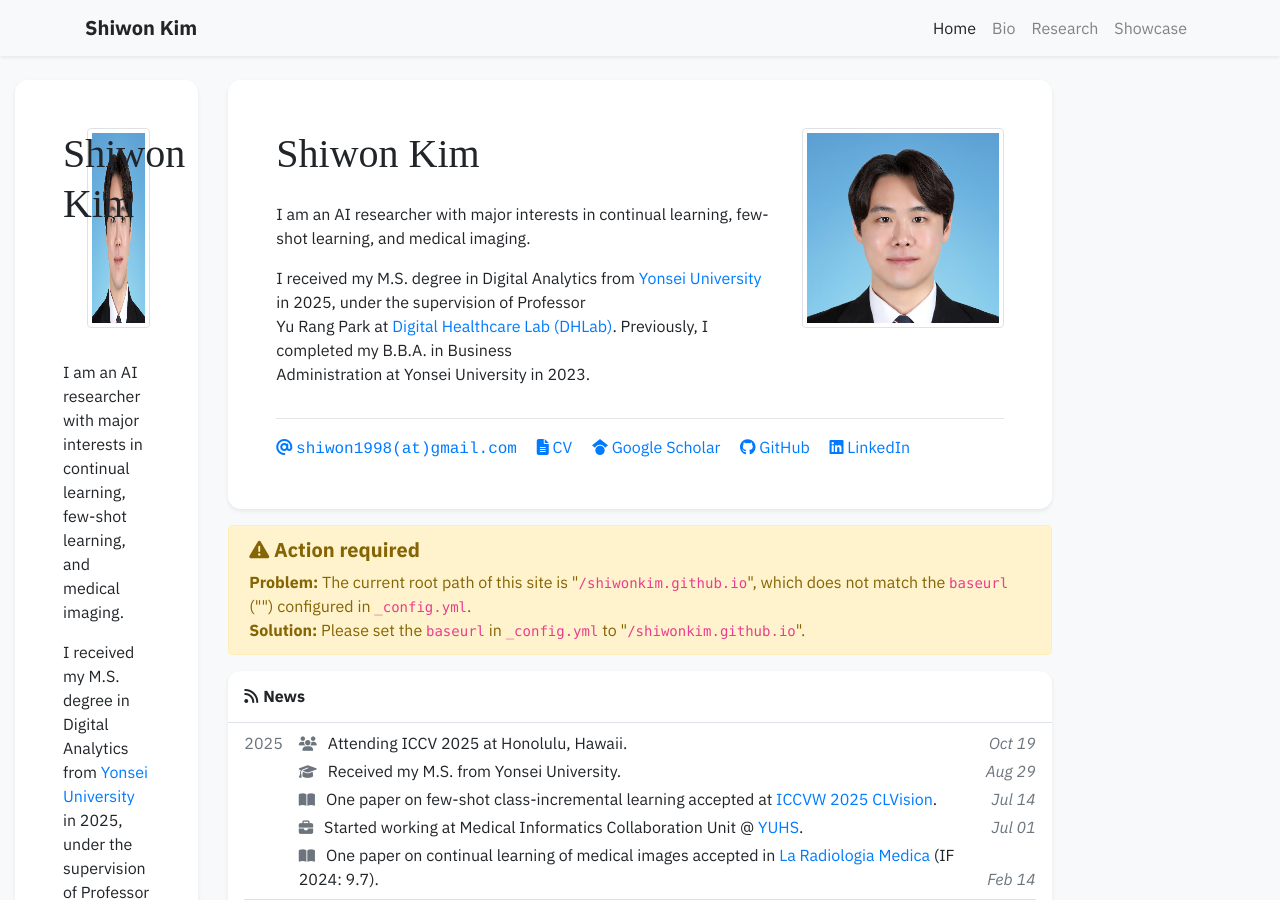
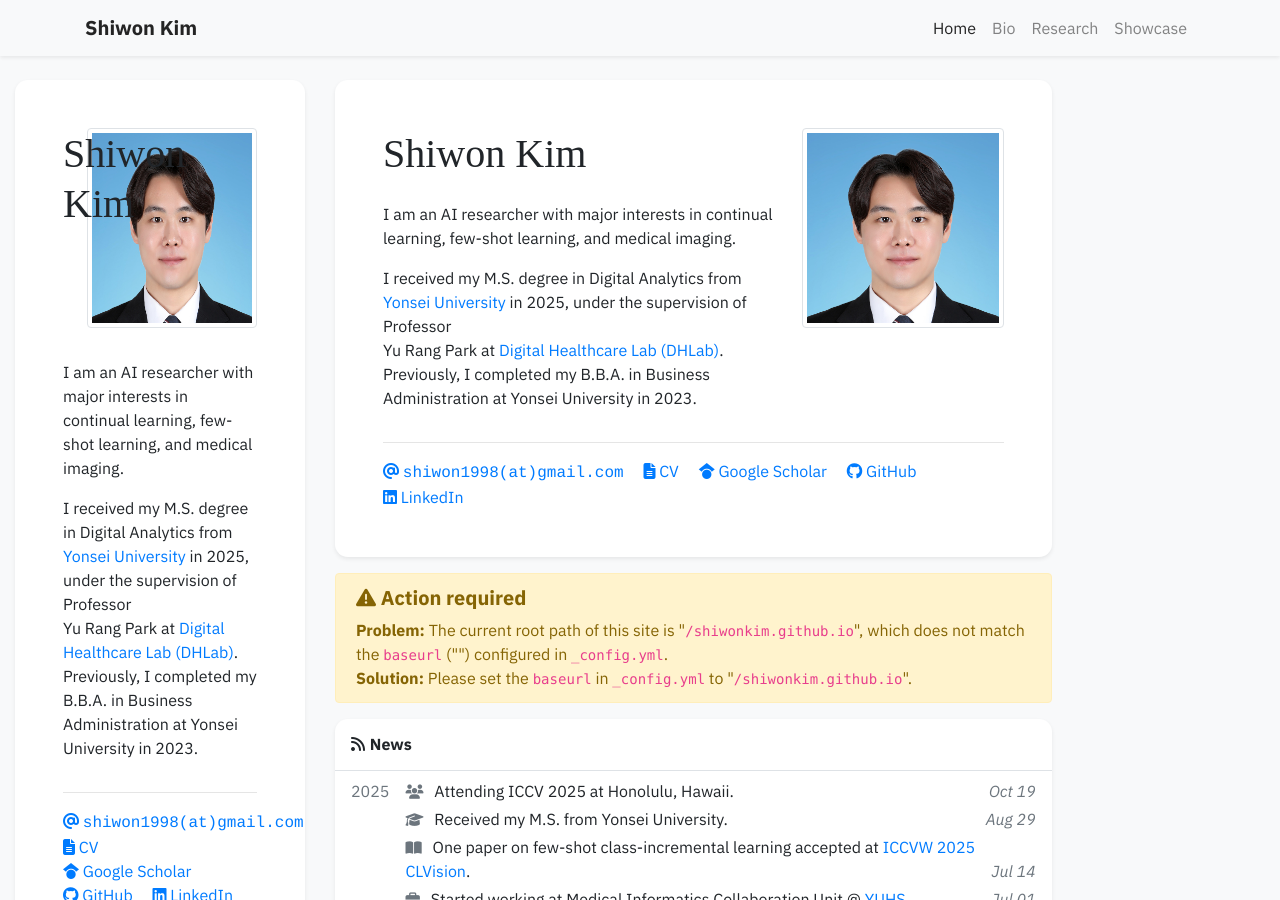
Before and after one commit to shiwonkim/shiwonkim.github.io, a Jekyll site: the page built from index.html, in a window 1280 px wide and 900 px high. Built offline with Jekyll 4.4.1, drawn with Linux system fonts in a browser that asks for light colours; nearby versions of some CDN libraries; some web fonts are replaced; a style sheet for code colours, icons or effects is not loaded.

Commit message:
edit profile

```diff
--- a/index.html
+++ b/index.html
@@ -5,11 +5,11 @@
 ---
 
 <div class="row">
-  <div class="col-lg-2">
+  <div class="col-lg-3">
     {% include widgets/profile_card.html %}
   </div>
 
-  <div class="col-lg-8">
+  <div class="col-lg-7">
     {% include widgets/profile_card.html %}
 
     {% include widgets/debug_repo_name.html %}
```
